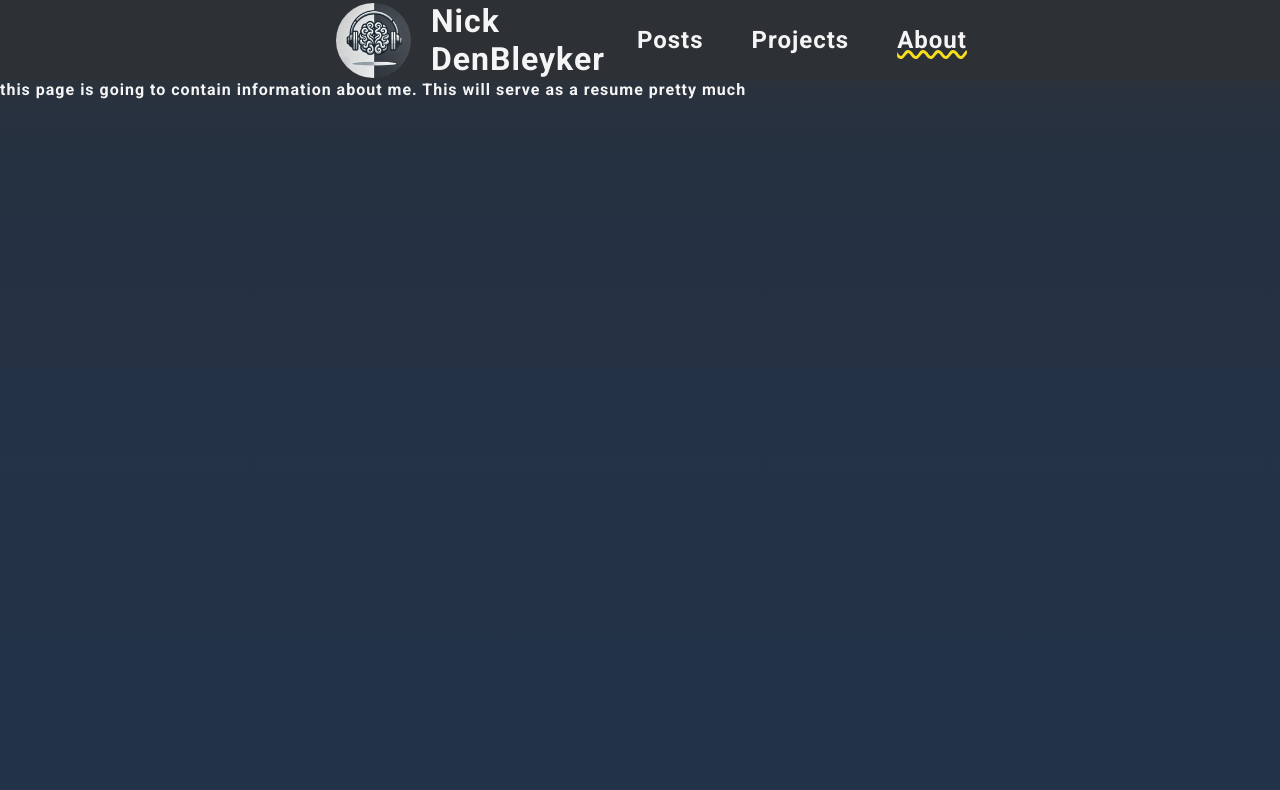
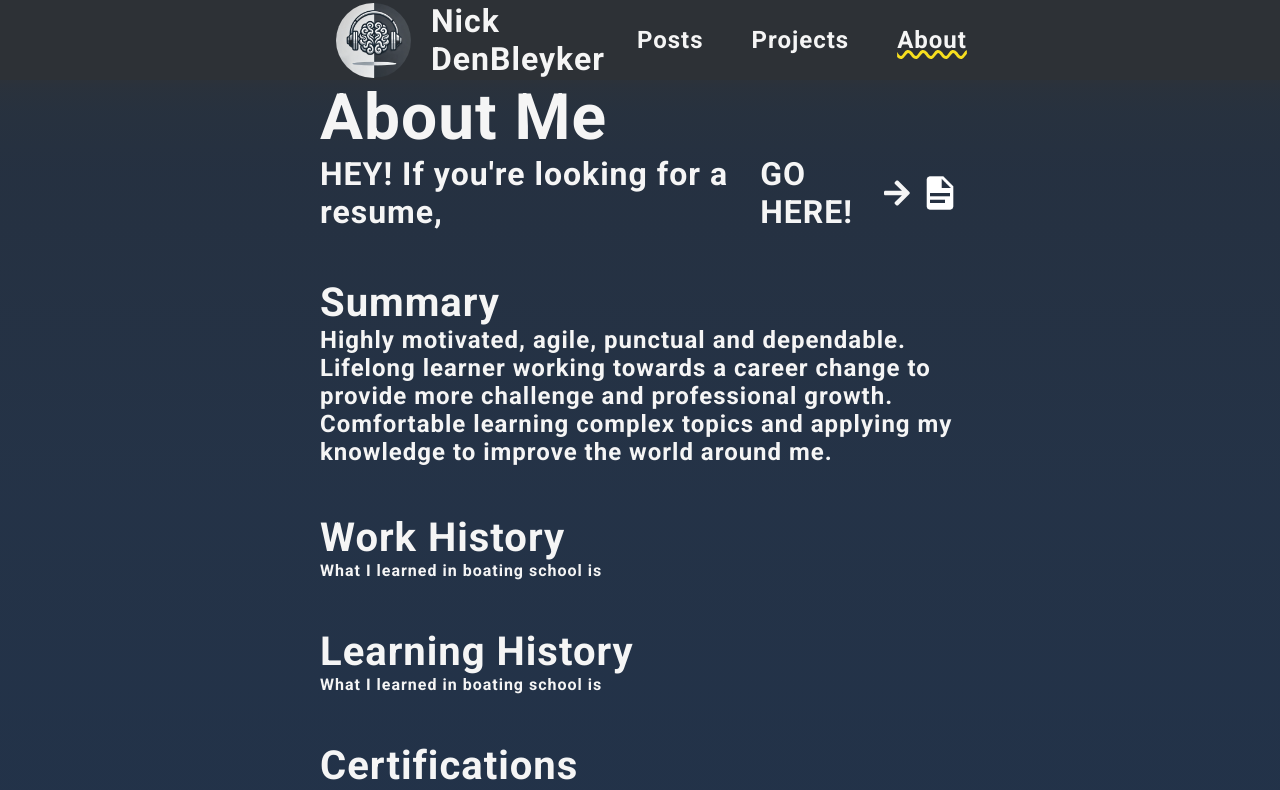
Before and after one commit to denozy/Homepage, a React (Vite) app: page /About in a window 1280 px wide. Shown: the top 790 px of the page. Built offline with nearby package versions, Linux system fonts and the light colour scheme.

Commit message:
style - mostly styling updates and templating about page and other sub pages

```diff
--- a/src/components/ProjectCards.jsx
+++ b/src/components/ProjectCards.jsx
@@ -7,13 +7,13 @@ import open from "../assets/images/open-in-new.png";
 
 const ProjectCards = ({ project }) => {
   return (
-    <article>
+    <article className={styles.projectCard}>
       <img
         src={project.image ? project.image : coolFrog}
         className={styles.projectPicture}
         alt=""
       />
-      <div className={styles.articleDetails}>
+      <div className={styles.projectDetails}>
         <h4>{project.title}</h4>
         <div className={styles.linkIcons}>
           <a href={project.github} target="_blank" className={styles.linkIcon}>
--- a/src/components/ProjectsContainer.jsx
+++ b/src/components/ProjectsContainer.jsx
@@ -8,7 +8,7 @@ const ProjectsContainer = () => {
       <div className={styles.mainHeader}>
         <h3>Projects</h3>
       </div>
-      <div className={styles.articleContainer}>
+      <div className={styles.projectsContainer}>
         {projects.map((project, index) => (
           <ProjectCards key={index} project={project} />
         ))}
--- a/src/index.css
+++ b/src/index.css
@@ -30,7 +30,7 @@
 }
 
 body {
-  font-size: 0.875rem;
+  font-size: 2em;
   font-weight: 550;
   color: whitesmoke;
   font-family: Roboto, sans-serif, Arial, Helvetica;
--- a/src/pages/AboutPage.jsx
+++ b/src/pages/AboutPage.jsx
@@ -1,11 +1,57 @@
+import { FaArrowRight } from "react-icons/fa";
+import resume from "../assets/images/resume.png";
 import styles from "../styles/pageStyles/aboutPage.module.css";
 
 const AboutPage = () => {
   return (
-    <div>
-      this page is going to contain information about me. This will serve as a
-      resume pretty much
-    </div>
+    <article className={styles.resumeContainer}>
+      <section className={styles.resumeHeader}>
+        <header>
+          <h1>About Me</h1>
+        </header>
+        <p className={styles.resumeRedirect}>
+          HEY! If you&apos;re looking for a resume,{" "}
+          <strong className={styles.boldText}> GO HERE!</strong>{" "}
+          <FaArrowRight />{" "}
+          <a
+            href="/resume_Nick_DenBleyker.pdf"
+            target="_blank"
+            rel="noopener noreferrer"
+          >
+            <img className={styles.resumeIcon} src={resume} alt="Resume" />
+          </a>
+        </p>
+      </section>
+
+      <section className={styles.resumeBlock}>
+        <h2 className={styles.resumeHeader}>Summary</h2>
+        <p className={styles.resumeText}>
+          Highly motivated, agile, punctual and dependable. Lifelong learner
+          working towards a career change to provide more challenge and
+          professional growth. Comfortable learning complex topics and applying
+          my knowledge to improve the world around me.
+        </p>
+      </section>
+
+      <section className={styles.resumeBlock}>
+        <h2 className={styles.resumeHeader}>Work History</h2>
+        <ol className={styles.jobList}>
+          <li className={styles.jobItem}>
+            What I learned in boating school is
+          </li>
+        </ol>
+      </section>
+
+      <section className={styles.resumeBlock}>
+        <h2 className={styles.resumeHeader}>Learning History</h2>
+        <p>What I learned in boating school is</p>
+      </section>
+
+      <section className={styles.resumeBlock}>
+        <h2 className={styles.resumeHeader}>Certifications</h2>
+        <p>What I learned in boating school is</p>
+      </section>
+    </article>
   );
 };
 
--- a/src/pages/PostsPage.jsx
+++ b/src/pages/PostsPage.jsx
@@ -1,7 +1,11 @@
 import styles from "../styles/pageStyles/postsPage.module.css";
 
 const BlogPage = () => {
-  return <div>This page will contain blog type posts</div>;
+  return (
+    <article className={styles.postPageContainer}>
+      This page will contain blog type posts
+    </article>
+  );
 };
 
 export default BlogPage;
--- a/src/pages/ProjectsPage.jsx
+++ b/src/pages/ProjectsPage.jsx
@@ -1,7 +1,11 @@
 import styles from "../styles/pageStyles/projectsPage.module.css";
 
 const ProjectsPage = () => {
-  return <div>this page will contain my projects </div>;
+  return (
+    <div className={styles.projectsPageContainer}>
+      this page will contain my projects{" "}
+    </div>
+  );
 };
 
 export default ProjectsPage;
--- a/src/styles/componentStyles/hero.module.css
+++ b/src/styles/componentStyles/hero.module.css
@@ -8,16 +8,13 @@
   justify-content: space-evenly;
 }
 
-section {
-  margin: var(--margin);
-}
-
 .introduction {
   border-radius: 10px;
   background-position: 0 0;
   display: flex;
   flex-direction: column;
   gap: 20px;
+  margin: var(--margin);
 }
 
 .nameContainer {
@@ -34,3 +31,7 @@ section {
   width: var(--wrap-width);
   font-size: var(--font-size);
 }
+
+.skills {
+  margin: var(--margin);
+}
--- a/src/styles/componentStyles/projectsContainer.module.css
+++ b/src/styles/componentStyles/projectsContainer.module.css
@@ -12,7 +12,7 @@ main {
   font-size: 3rem;
 }
 
-.articleContainer {
+.projectsContainer {
   display: flex;
   flex-wrap: wrap;
   justify-content: flex-start;
@@ -20,7 +20,7 @@ main {
   gap: 20px;
 }
 
-article {
+.projectCard {
   display: flex;
   flex-direction: column;
   width: 100%;
--- a/src/styles/pageStyles/aboutPage.module.css
+++ b/src/styles/pageStyles/aboutPage.module.css
@@ -0,0 +1,42 @@
+.resumeContainer {
+  margin: var(--margin);
+  display: flex;
+  flex-direction: column;
+  gap: 3em;
+}
+
+.resumeRedirect {
+  display: flex;
+  align-items: center;
+  font-size: 2em;
+}
+
+.boldText {
+  margin: 0 5px;
+}
+.resumeHeader {
+}
+
+.resumeBlock {
+}
+
+.resumeText {
+  font-size: 1.5em;
+}
+.jobList {
+}
+.jobItem {
+  list-style-type: none;
+}
+
+.resumeIcon {
+  width: 40px;
+  height: auto;
+  align-self: center;
+  filter: invert(1);
+  margin-left: 10px;
+}
+
+.resumeIcon:hover {
+  transform: scale(1.2);
+}
--- a/src/styles/pageStyles/postsPage.module.css
+++ b/src/styles/pageStyles/postsPage.module.css
@@ -0,0 +1,3 @@
+.postPageContainer {
+  margin: var(--margin);
+}
--- a/src/styles/pageStyles/projectsPage.module.css
+++ b/src/styles/pageStyles/projectsPage.module.css
@@ -0,0 +1,3 @@
+.projectsPageContainer {
+  margin: var(--margin);
+}
```
Also changed, not shown: src/assets/images/resume.png (renamed from src/assets/images/file-document.png), 1 other file (tests, documents, lock files or other folders).
